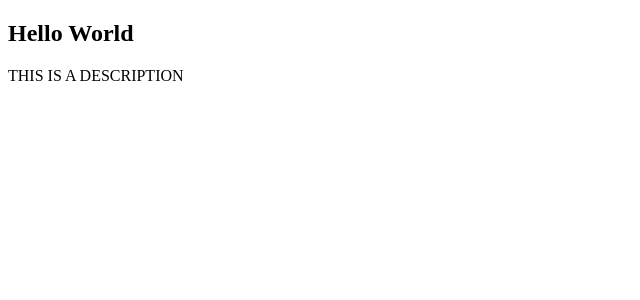
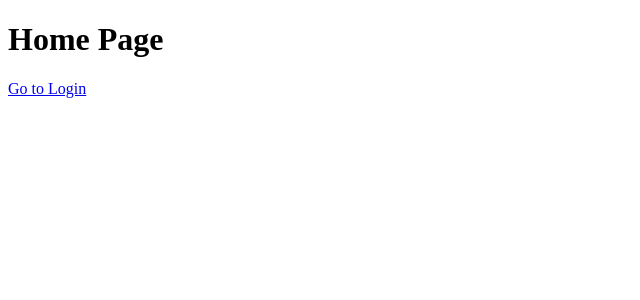
Before and after one commit to shrutipanday25-ui/my-react-app, a React (Vite) app: page / in a window 1280 px wide. Shown: the top 300 px of the page, without its empty margins (0-640 px from the left). Built offline with nearby package versions, Linux system fonts and the light colour scheme.

Commit message:
Complete Day 35 Programmatic Navigation assignment

```diff
--- a/src/App.jsx
+++ b/src/App.jsx
@@ -1,23 +1,117 @@
-function Child({ title, description }) {
+
+import { useState } from "react";
+import {
+  Routes,
+  Route,
+  Link,
+  Navigate,
+  useNavigate,
+} from "react-router-dom";
+
+function LoginForm({ setIsAuthenticated }) {
+  const navigate = useNavigate();
+  const [loading, setLoading] = useState(false);
+
+  function handleSubmit(event) {
+    event.preventDefault();
+    setLoading(true);
+
+    setTimeout(() => {
+      setIsAuthenticated(true);
+      navigate("/dashboard");
+    }, 2000);
+  }
+
   return (
     <div>
-      <h2>{title}</h2>
-      <p>{description.toUpperCase()}</p>
+      <h1>Login Page</h1>
+
+      <form onSubmit={handleSubmit}>
+        <input
+          type="text"
+          placeholder="Enter username"
+          required
+        />
+
+        <br />
+        <br />
+
+        <input
+          type="password"
+          placeholder="Enter password"
+          required
+        />
+
+        <br />
+        <br />
+
+        <button type="submit" disabled={loading}>
+          {loading ? "Logging in..." : "Submit"}
+        </button>
+      </form>
     </div>
   );
 }
 
-function Parent() {
+function ProtectedRoute({ isAuthenticated, children }) {
+  if (!isAuthenticated) {
+    return <Navigate to="/login" replace />;
+  }
+
+  return children;
+}
+
+function Dashboard() {
   return (
-    <Child
-      title="Hello World"
-      description="This is a description"
-    />
+    <div>
+      <h1>Dashboard</h1>
+      <p>Welcome! You have successfully logged in.</p>
+    </div>
+  );
+}
+
+function Home() {
+  return (
+    <div>
+      <h1>Home Page</h1>
+      <Link to="/login">Go to Login</Link>
+    </div>
   );
 }
 
 function App() {
-  return <Parent />;
+  const [isAuthenticated, setIsAuthenticated] = useState(false);
+
+  return (
+    <Routes>
+      <Route path="/" element={<Home />} />
+
+      <Route
+        path="/login"
+        element={
+          <LoginForm
+            setIsAuthenticated={setIsAuthenticated}
+          />
+        }
+      />
+
+      <Route
+        path="/dashboard"
+        element={
+          <ProtectedRoute
+            isAuthenticated={isAuthenticated}
+          >
+            <Dashboard />
+          </ProtectedRoute>
+        }
+      />
+
+      <Route
+        path="*"
+        element={<Navigate to="/" replace />}
+      />
+    </Routes>
+  );
 }
 
 export default App;
```
